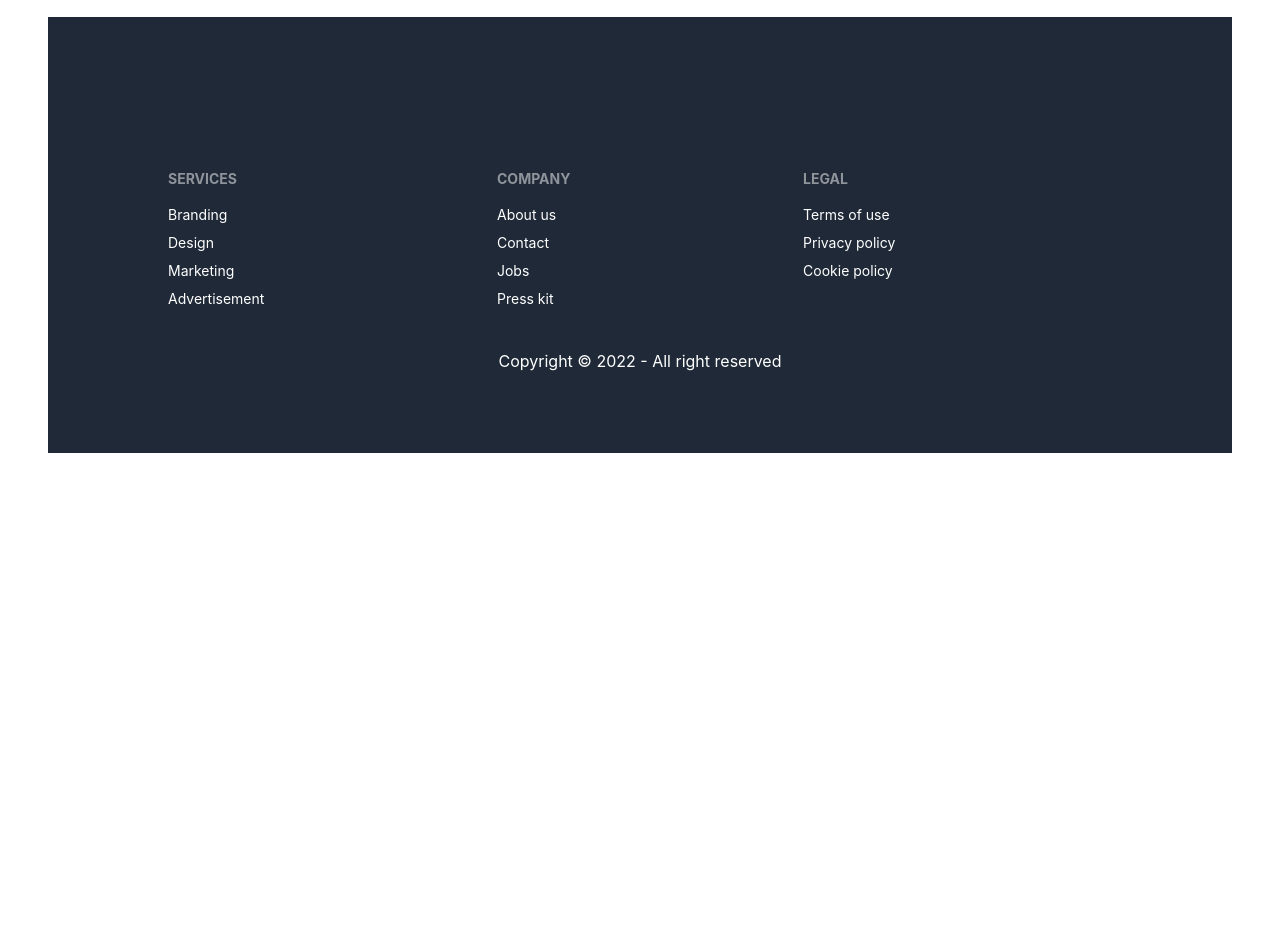
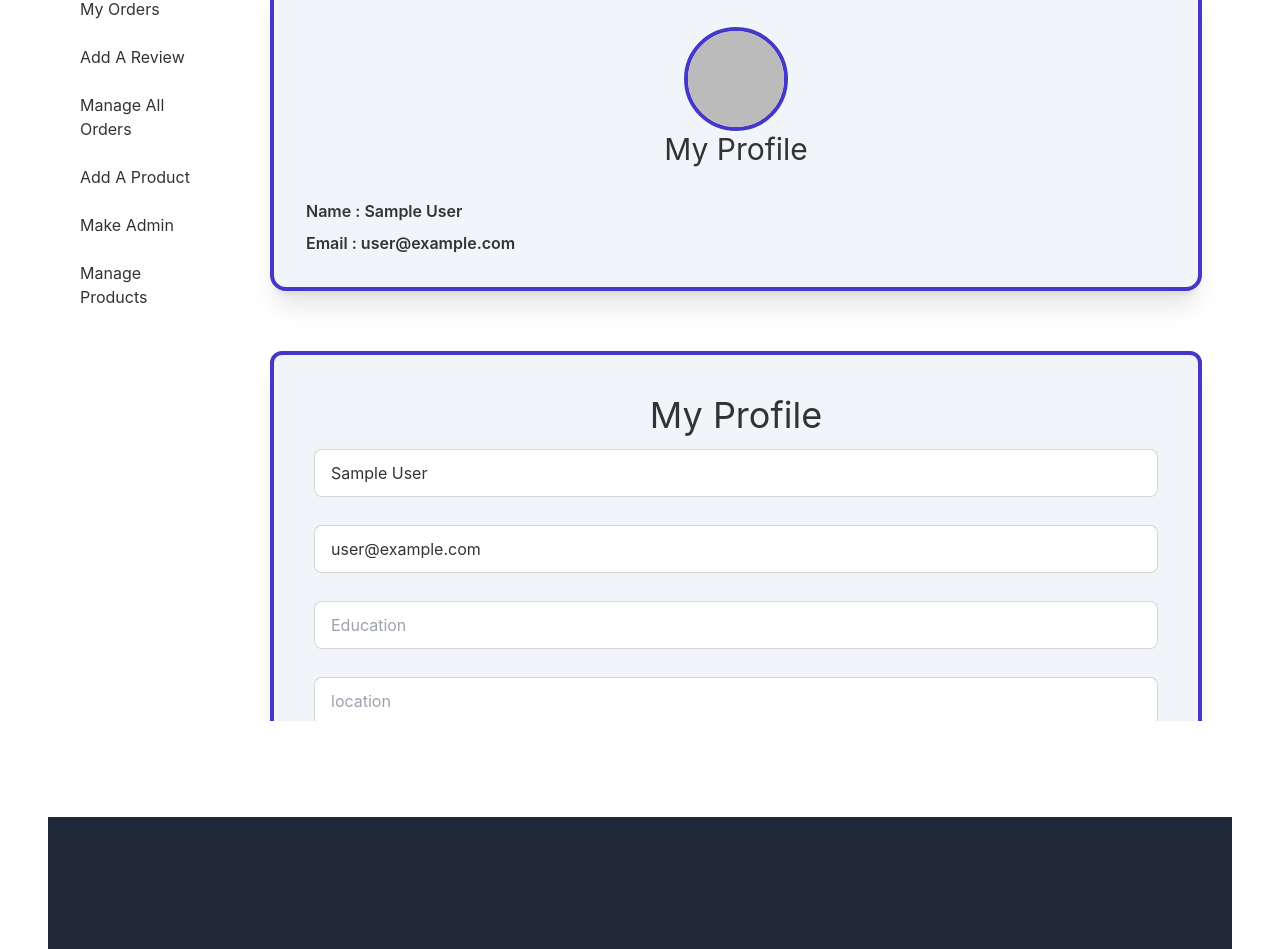
Before and after one commit to FayejAhamed/auto-parts-client, a React (Create React App) app: page /dashboard in a window 1280 px wide. Shown: the part 143-1092 px from the top of the page. Before the commit the page ends 800 px from the top, so only its background shows below. Built offline with nearby package versions, Linux system fonts and the light colour scheme; no server answers; sample sign-in values are in the browser's storage.

Commit message:
my profile added and working no problem and update also

```diff
--- a/src/App.js
+++ b/src/App.js
@@ -10,6 +10,10 @@ import Footer from './Page/Shared/Footer/Footer';
 import Navbar from './Page/Shared/Navbar/Navbar';
 import 'react-toastify/dist/ReactToastify.css';
 import { ToastContainer } from 'react-toastify';
+import Dashboard from './Page/Dashboard/Dashboard';
+import MyOrders from './Page/Dashboard/MyOrders';
+import MyProfile from './Page/Dashboard/MyProfile';
+import AddReview from './Page/Dashboard/AddReview';
 
 function App() {
   return (
@@ -21,9 +25,16 @@ function App() {
         <Route path='/login' element={<Login></Login>}></Route>
         <Route path="/signup" element={<SignUp></SignUp>} />
         <Route path='/purchase/:id' element={<RequireAuth><Purchase></Purchase></RequireAuth>}></Route>
+
+        <Route path='/dashboard' element={<RequireAuth><Dashboard /></RequireAuth>}>
+
+          <Route index element={<MyProfile/>}></Route>
+          <Route path='myOrders' element={<MyOrders/>}></Route>
+          <Route path='addReview' element={<AddReview/>}></Route>
+        </Route>
       </Routes>
       <Footer></Footer>
-    <ToastContainer/>
+      <ToastContainer />
     </div>
   );
 }
--- /dev/null
+++ b/src/Page/Dashboard/AddReview.js
@@ -0,0 +1,11 @@
+import React from 'react';
+
+const AddReview = () => {
+    return (
+        <div>
+            <h2>Add reviws</h2>
+        </div>
+    );
+};
+
+export default AddReview;
--- /dev/null
+++ b/src/Page/Dashboard/Dashboard.js
@@ -0,0 +1,44 @@
+import React from 'react';
+import { useAuthState } from 'react-firebase-hooks/auth';
+import { Link, Outlet } from 'react-router-dom';
+import auth from '../../firebase.init';
+
+const Dashboard = () => {
+    const [user] = useAuthState(auth);
+    // const [admin] = useAdmin(user);
+
+    return (
+        <div className="drawer drawer-mobile">
+            <input id=" dashboard-sidebar" type="checkbox" className="drawer-toggle" />
+            <div className="drawer-content ">
+                <h2 className='text-2xl font-bold text-purple-500'> Welcome to your Dashoard</h2>
+                <Outlet></Outlet>
+
+
+            </div>
+            <div className="drawer-side">
+                <label htmlFor=" dashboard-sidebar" className="drawer-overlay"></label>
+                <ul className="menu p-4 overflow-y-auto w-48 bg-base-100 text-base-content">
+                    {/* <!-- Sidebar content here --> */}
+                    <li><Link to="/dashboard"> My Profile </Link></li>
+                    <li><Link to="/dashboard/myOrders"> My Orders </Link></li>
+                    <li><Link to='/dashboard/addReview'>Add A Review</Link></li>
+                    <li><Link to='/dashboard/manageAllOrders'>Manage All Orders</Link></li>
+                    <li><Link to='/dashboard/addaProducts'>Add A Product</Link></li>
+                    <li><Link to='/dashboard/makeAdmin'>Make Admin</Link></li>
+                    <li><Link to='/dashboard/manageProducts'>Manage Products</Link></li>
+                    {
+                        // admin && <>
+                        //     <li><Link to="/dashboard/users">All Users</Link></li>
+                        //     <li><Link to="/dashboard/addDoctor">Add a Doctor</Link></li>
+                        //     <li><Link to="/dashboard/manageDoctor">Manage Doctors</Link></li>
+                        // </>
+                    }
+                </ul>
+
+            </div>
+        </div>
+    );
+};
+
+export default Dashboard;
--- /dev/null
+++ b/src/Page/Dashboard/MyOrders.js
@@ -0,0 +1,11 @@
+import React from 'react';
+
+const MyOrders = () => {
+    return (
+        <div>
+            <h2>My orders</h2>
+        </div>
+    );
+};
+
+export default MyOrders;
--- /dev/null
+++ b/src/Page/Dashboard/MyProfile.js
@@ -0,0 +1,120 @@
+import React, { useEffect, useState } from 'react';
+import { useAuthState } from 'react-firebase-hooks/auth';
+import { useForm } from 'react-hook-form';
+import { Link } from 'react-router-dom';
+import { toast } from 'react-toastify';
+import auth from '../../firebase.init';
+import Loading from '../Shared/Loading/Loading';
+
+const MyProfile = () => {
+    const [user, loading] = useAuthState(auth)
+    const [userInfo, setUserInfo] = useState([]);
+    const { register, handleSubmit, reset } = useForm();
+
+    useEffect(() => {
+        fetch(`http://localhost:5000/userProfile/${user?.email}`)
+            .then(res => res.json())
+            .then(data => {
+                console.log(data);
+                setUserInfo(data)
+            })
+    }, [user])
+
+    console.log(userInfo);
+
+    if(loading){
+        return <Loading></Loading>
+    }
+    // react form
+
+    const onSubmit = data => {
+        const user = {
+            email: data?.email,
+           education: data.education,
+           location: data.location,
+           PhoneNumber: data.PhoneNumber,
+           LinkedInprofilelink: data.LinkedInprofilelink
+
+
+        }
+        console.log(data)
+        fetch('http://localhost:5000/userUpdate', {
+            method: 'PUT',
+            headers: {
+                'Content-Type': 'application/json'
+            },
+            body: JSON.stringify(user) // body data type must match "Content-Type" header
+        })
+            .then(res => res.json())
+            .then(data => {
+                if (data.acknowledged) {
+                    reset()
+                  toast.success('Your Profile is Updated')
+
+                }
+            })
+    }
+
+    return (
+        <div className='h-100'>
+            <div className='p-[30px]'>
+                <div class="card w-full shadow-xl border-4 border-primary bg-slate-100">
+                    <figure class="px-10 pt-10">
+                        <img src={user?.photoURL} alt="IMG" class="rounded-full border-4 border-primary" />
+
+                    </figure>
+                    <h2 class=" text-3xl text-center">My Profile</h2>
+                    <div class="card-body ">
+
+                        <p className='font-semibold'>Name : {user?.displayName}</p>
+                        <p className='font-semibold'>Email : {user?.email}</p>
+                        {
+                            userInfo?.education ? <p className='font-semibold'>Education : {userInfo.education}</p> : ''
+                        }
+                        {
+                            userInfo?.location ? <p className='font-semibold'>location : {userInfo.location}</p> : ''
+                        }
+                        {
+                            userInfo?.phoneNumber ? <p className='font-semibold'>Phone Number : {userInfo.phoneNumber}</p> : ''
+                        }
+                        {
+                            userInfo?.LinkedInprofilelink ? <p className='font-semibold'>LinkedIn profile link : <a className='text-blue-600' href={userInfo.LinkedInprofilelink}>Profile Link</a></p> : ''
+                        }
+
+
+                    </div>
+                </div>
+            </div>
+            <div className='p-[30px] '>
+                <div className='p-[40px] shadow-xl border-4 border-primary bg-slate-100 rounded-xl'>
+                    <h2 class=" text-4xl text-center">My Profile</h2>
+                    <form onSubmit={handleSubmit(onSubmit)}>
+                        {/* name */}
+                        <input {...register("name")} type='text' value={user?.displayName} className="input input-bordered w-full my-[14px]" />
+                        {/* email */}
+                        <input {...register("email")} type='text' value={user?.email} className="input input-bordered w-full my-[14px]" />
+                        {/* Education*/}
+                        <input {...register("education")} placeholder='Education' type='text' className="input input-bordered w-full my-[14px]" />
+                        {/*location*/}
+                        <input {...register("location")} placeholder='location' type='text' className="input input-bordered w-full my-[14px]" />
+                        {/* Phone Number  */}
+                        <input {...register("PhoneNumber")} placeholder='Phone Number ' type='text' className="input input-bordered w-full my-[14px]" />
+                        {/* profile link */}
+                        <input {...register("LinkedInprofilelink")} placeholder='profile link' type='text' className="input input-bordered w-full my-[14px]" />
+
+                        {/* submit btn  */}
+                        <div className="mt-[18px] flex justify-center">
+                            <div>
+                                <input className="btn btn-accent text-white mx-[10px]" type="submit" value='UPDATE' />
+                            </div>
+
+                        </div>
+                    </form>
+                </div>
+
+            </div>
+        </div>
+    );
+};
+
+export default MyProfile;
--- a/src/Page/Home/Purchase/Purchase.js
+++ b/src/Page/Home/Purchase/Purchase.js
@@ -141,7 +141,7 @@ const Purchase = () => {
     };
 
     return (
-        <div>
+        <div className='mt-24'>
             <div className='lg:w-[1170px] mx-auto'>
                 {/* main  */}
                 <div class="card w-full shadow-xl bg-slate-100 p-[15px] lg:p-[25px]">
--- a/src/Page/Shared/Navbar/Navbar.js
+++ b/src/Page/Shared/Navbar/Navbar.js
@@ -11,7 +11,7 @@ const Navbar = () => {
     const logout = () => {
         signOut(auth);
         localStorage.removeItem('accessToken')
-      };
+    };
 
     const menuItems = <>
         <li><Link to="/">Home</Link></li>
@@ -19,8 +19,10 @@ const Navbar = () => {
         <li><Link to="/review">Review</Link></li>
         <li><Link to="/contact">Contact</Link></li>
         <li><Link to="/about">About</Link></li>
-        <li><Link to="/dashboard">Dashboard</Link></li>
-        <li>{user ? <button className="btn btn-ghost"  onClick={logout} >Sign Out</button> : <Link to="/login">Login</Link>}</li>
+        {
+            user && <li><Link to="/dashboard">Dashboard</Link></li>
+        }
+        <li>{user ? <button className="btn btn-ghost" onClick={logout} >Sign Out</button> : <Link to="/login">Login</Link>}</li>
 
     </>
 
@@ -39,7 +41,7 @@ const Navbar = () => {
             </div>
             <div className="navbar-center hidden lg:flex">
                 <ul className="menu menu-horizontal p-0">
-                   {menuItems}
+                    {menuItems}
                 </ul>
             </div>
 
```
Lines whose indentation alone changed are shown as unchanged.
